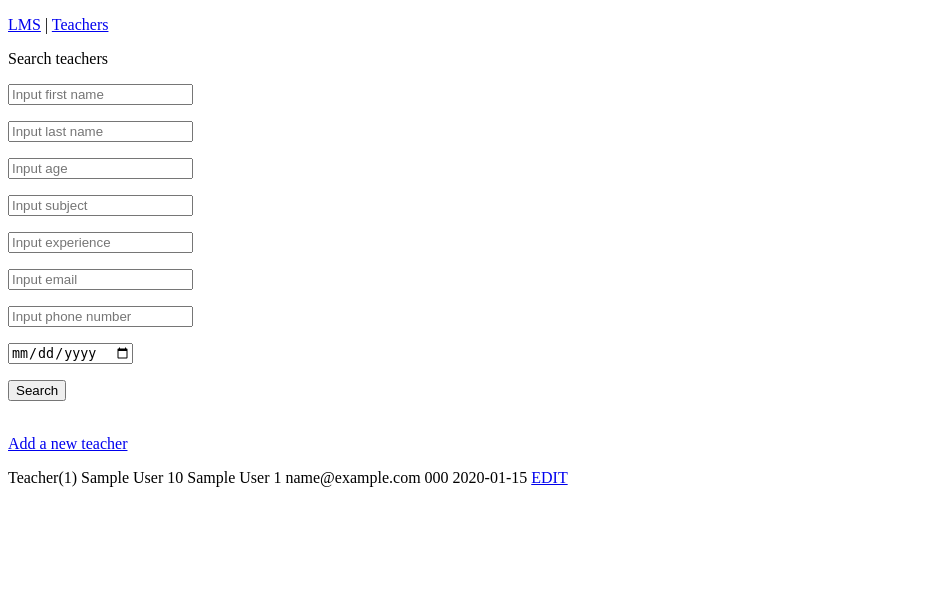
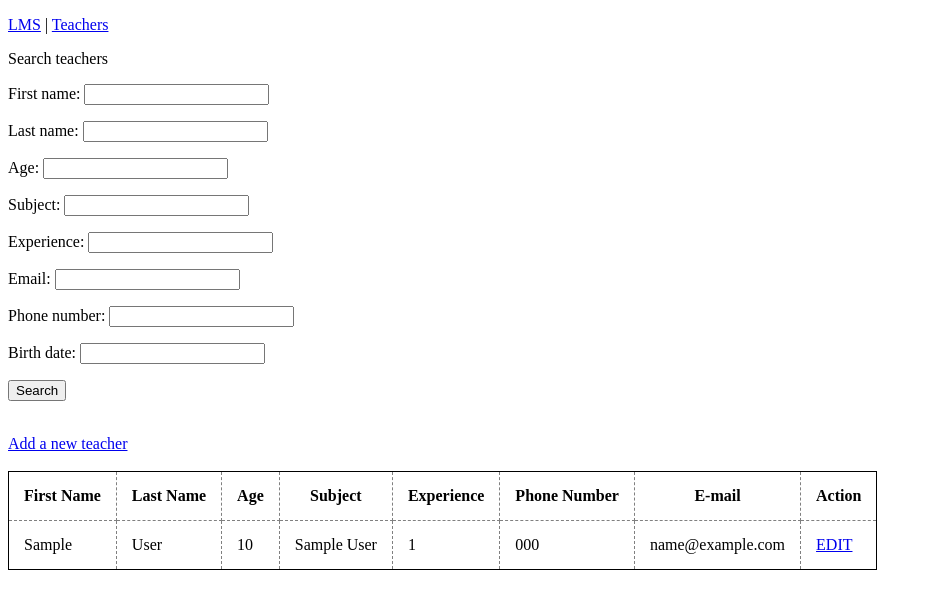
Before and after one commit to OleksandrVelychko/django-lms, a Django app: page /teachers/ in a window 1280 px wide. Shown: the top 609 px of the page, without its empty margins (0-932 px from the left). Run offline with Django 3.2, Linux system fonts and the light colour scheme; tables that the repository leaves empty hold one stand-in row (values such as "Sample post").

Commit message:
added django-filter for teachers and students apps

```diff
--- a/requirements.txt
+++ b/requirements.txt
@@ -6,7 +6,9 @@ click==8.0.3
 colorama==0.4.4
 decorator==5.1.1
 Django==3.2.11
+django-debug-toolbar==3.2.4
 django-extensions==3.1.5
+django-filter==21.1
 executing==0.8.2
 Faker==11.3.0
 flake8==4.0.1
--- a/teachers/forms.py
+++ b/teachers/forms.py
@@ -1,6 +1,13 @@
+import django_filters
 from django.core.exceptions import ValidationError
 from django.forms import ModelForm
 from teachers.models import Teacher
+
+
+class TeacherFilter(django_filters.FilterSet):
+    class Meta:
+        model = Teacher
+        fields = ['first_name', 'last_name', 'age', 'subject', 'experience', 'email', 'phone_number', 'birth_date',]
 
 
 class TeacherBaseForm(ModelForm):
--- a/teachers/templates/teachers/_base.html
+++ b/teachers/templates/teachers/_base.html
@@ -3,6 +3,16 @@
 <head>
     <meta charset="UTF-8">
     <title>{% block title %}LMS{% endblock %}</title>
+    <style type="text/css">
+        table {
+            border-collapse: collapse;
+            border: 1px solid black;
+        }
+        table td, table th {
+            border: 1px dashed gray;
+            padding: 15px;
+        }
+    </style>
 </head>
 <body>
     <p>
--- a/teachers/templates/teachers/list_teachers.html
+++ b/teachers/templates/teachers/list_teachers.html
@@ -3,42 +3,37 @@
 {% block title %}View teachers{% endblock %}
 
 {% block main %}
-
     <form>
         <p>Search teachers</p>
-        <p></p>
-        <p>
-            <input type="text" name="first_name" value="{{ args.first_name }}" placeholder="Input first name">
-        </p>
-        <p>
-            <input type="text" name="last_name" value="{{ args.last_name }}" placeholder="Input last name">
-        </p>
-        <p>
-            <input type="number" name="age" value="{{ args.age }}" placeholder="Input age">
-        </p>
-        <p>
-            <input type="text" name="subject" value="{{ args.subject }}" placeholder="Input subject">
-        </p>
-        <p>
-            <input type="number" name="experience" value="{{ args.experience }}" placeholder="Input experience">
-        </p>
-        <p>
-            <input type="email" name="email" value="{{ args.email }}" placeholder="Input email">
-        </p>
-        <p>
-            <input type="tel" name="phone_number" value="{{ args.phone_number }}" placeholder="Input phone number">
-        </p>
-        <p>
-            <input type="date" name="birth_date" value="{{ args.birth_date }}" placeholder="Input date of birth">
-        </p>
+        {{ filter.form.as_p}}
         <p><button type="submit">Search</button></p>
     </form>
     <br>
     <a href="{% url 'create_teacher' %}">Add a new teacher</a><br>
-    {% for teacher in qs %}
-        <p>
-            {{ teacher }}
-            <a href="{% url 'update_teacher' id=teacher.id %}">EDIT</a>
-        </p>
+    <br>
+    <table>
+    <tr>
+        <th>First Name</th>
+        <th>Last Name</th>
+        <th>Age</th>
+        <th>Subject</th>
+        <th>Experience</th>
+        <th>Phone Number</th>
+        <th>E-mail</th>
+        <th>Action</th>
+    </tr>
+
+    {% for teacher in filter.qs|slice:":20" %}
+        <tr>
+            <td>{{ teacher.first_name|capfirst }}</td>
+            <td>{{ teacher.last_name|title }}</td>
+            <td>{{ teacher.age }}</td>
+            <td>{{ teacher.subject|capfirst }}</td>
+            <td>{{ teacher.experience }}</td>
+            <td>{{ teacher.phone_number }}</td>
+            <td>{{ teacher.email }}</td>
+            <td><a href="{% url 'update_teacher' id=teacher.id %}">EDIT</a></td>
+        </tr>
     {% endfor %}
+    </table>
 {% endblock %}
--- a/teachers/views.py
+++ b/teachers/views.py
@@ -2,59 +2,61 @@ from django.shortcuts import render, get_object_or_404  # noqa
 from django.http import HttpResponse, HttpResponseRedirect
 from django.urls import reverse
 from django.views.decorators.csrf import csrf_exempt
-from teachers.forms import TeacherCreateForm, TeacherUpdateForm
+from teachers.forms import TeacherCreateForm, TeacherUpdateForm, TeacherFilter
 from teachers.models import Teacher
 
 
 def get_teachers(request):
-    page_title = 'View teachers'
     qs = Teacher.objects.all()
-    params = [
-        'first_name',
-        'last_name',
-        'first_name__startswith',
-        'first_name__endswith',
-        'first_name__contains',
-        'age',
-        'age__gt',
-        'age__lt',
-        'subject',
-        'subject__contains',
-        'subject__startswith',
-        'experience',
-        'email',
-        'email__contains',
-        'phone_number',
-        'phone_number__contains',
-        'birth_date',
-        'birth_date__contains'
-    ]
+    # params = [
+    #     'first_name',
+    #     'last_name',
+    #     'first_name__startswith',
+    #     'first_name__endswith',
+    #     'first_name__contains',
+    #     'age',
+    #     'age__gt',
+    #     'age__lt',
+    #     'subject',
+    #     'subject__contains',
+    #     'subject__startswith',
+    #     'experience',
+    #     'email',
+    #     'email__contains',
+    #     'phone_number',
+    #     'phone_number__contains',
+    #     'birth_date',
+    #     'birth_date__contains'
+    # ]
 
     query = {}
 
-    for param_name in params:
-        param_value = request.GET.get(param_name)
-        if param_value:
-            if ',' in param_value and '__' not in param_name:
-                param_values = param_value.split(',')
-                query[param_name + '__in'] = param_values
-            else:
-                query[param_name] = param_value
+    # for param_name in params:
+    #     param_value = request.GET.get(param_name)
+    #     if param_value:
+    #         if ',' in param_value and '__' not in param_name:
+    #             param_values = param_value.split(',')
+    #             query[param_name + '__in'] = param_values
+    #         else:
+    #             query[param_name] = param_value
+    #
+    # try:
+    #     qs = qs.filter(**query)
+    # except ValueError as e:
+    #     return HttpResponse(f"Error: incorrect data was passed in query string. Details: {str(e)}", status=400)
 
-    try:
-        qs = qs.filter(**query)
-    except ValueError as e:
-        return HttpResponse(f"Error: incorrect data was passed in query string. Details: {str(e)}", status=400)
+    qs = qs.order_by('-id')
+    teachers_filter = TeacherFilter(data=request.GET, queryset=qs)
+
+
     return render(request, 'teachers/list_teachers.html', {
         'args': request.GET,
-        'qs': qs,
-        'page_title': page_title
+        'filter': teachers_filter
     })
 
 
 @csrf_exempt
 def create_teacher(request):
-    page_title = 'Create teacher'
     if request.method == 'POST':
         form = TeacherCreateForm(request.POST)
         if form.is_valid():
@@ -64,14 +66,12 @@ def create_teacher(request):
         form = TeacherCreateForm()
 
     return render(request, 'teachers/create_teacher.html', {
-        'form': form,
-        'page_title': page_title
+        'form': form
     })
 
 
 @csrf_exempt
 def update_teacher(request, id):
-    page_title = 'Edit teacher'
     teacher = get_object_or_404(Teacher, id=id)
     if request.method == 'POST':
         form = TeacherUpdateForm(request.POST, instance=teacher)
@@ -82,6 +82,5 @@ def update_teacher(request, id):
         form = TeacherUpdateForm(instance=teacher)
 
     return render(request, 'teachers/edit_teacher.html', {
-        'form': form,
-        'page_title': page_title
+        'form': form
     })
```
Also changed, not shown: students/forms.py (+8 -0 lines), students/templates/students/_base.html (+10 -0 lines), students/templates/students/list_students.html (+17 -17 lines), students/views.py (+31 -34 lines).
